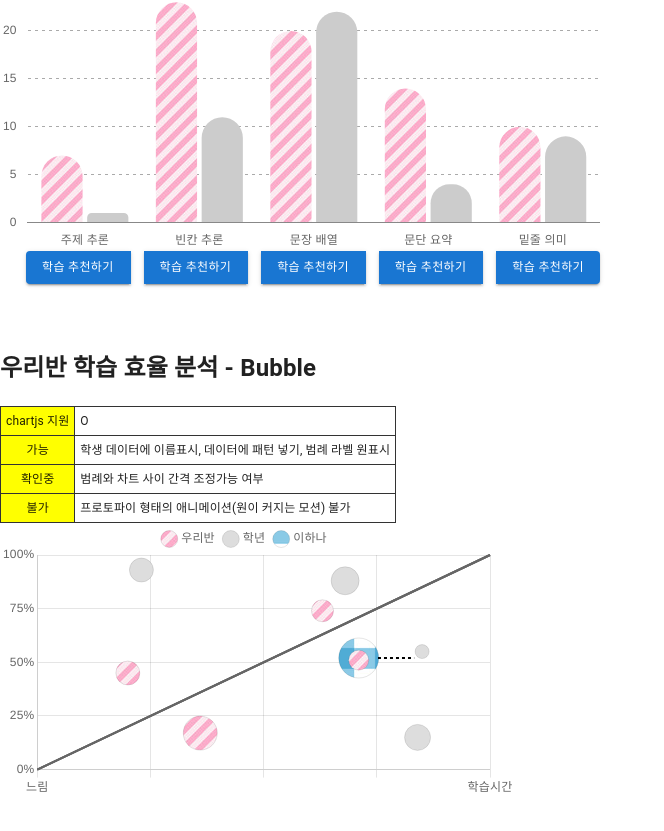
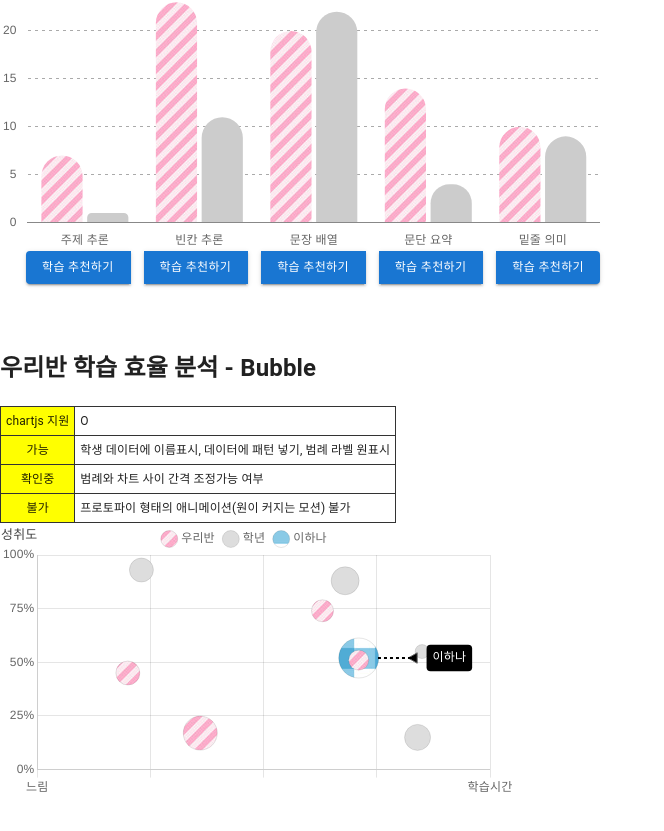
Before and after one commit to rightbrainLIB/miraeN_function_test, a React (Vite) app: page /miraeN_function_test/s1 in a window 1280 px wide. Shown: the part 547-1378 px from the top of the page, without its empty margins (0-664 px from the left). Built offline with nearby package versions, Linux system fonts and the light colour scheme.

Commit message:
[수정] 학생 수업하기 버블 차트 수정

```diff
--- a/src/components/S1Bubble.tsx
+++ b/src/components/S1Bubble.tsx
@@ -2,17 +2,12 @@ import {
   Chart as ChartJS,
   PointElement,
 	Legend,
-	ChartDataset,
-	ChartTypeRegistry,
-	Point,
-	BubbleDataPoint,
 } from 'chart.js';
 import imgStripe from "../img/stripe.jpg"
 import imgSquare from "../img/square.jpg"
 import {  Bubble } from 'react-chartjs-2';
 import faker from 'faker';
-// import ChartDataLabels from "chartjs-plugin-datalabels";
-import annotationPlugin, { PartialEventContext } from "chartjs-plugin-annotation";
+import annotationPlugin from "chartjs-plugin-annotation";
 
 ChartJS.register(
   PointElement,
@@ -25,21 +20,21 @@ stripe.src = imgStripe;
 const square = new Image();
 square.src = imgSquare;
 
-const yPos = (ctx: PartialEventContext) => {
-	const chart = ctx.chart;
-	const dataset = chart.data.datasets;
-	const result : ChartDataset<keyof ChartTypeRegistry, (number | [number, number] | Point | BubbleDataPoint | null)[]>[] = dataset.filter((data) => data.label  === '이하나' );
-	return result[0]!.data[0]!.y;
-}
-function xPos(ctx: PartialEventContext) {
+const yPos = (ctx) => {
 	const chart = ctx.chart;
 	const dataset = chart.data.datasets;
 	const result = dataset.filter((data) => data.label  === '이하나' );
-	return result[0]!.data[0]!.x + (result[0]!.data[0!].r / 4.7);
+	return result[0].data[0].y;
+}
+function xPos(ctx) {
+	const chart = ctx.chart;
+	const dataset = chart.data.datasets;
+	const result = dataset.filter((data) => data.label  === '이하나' );
+	return result[0].data[0].x + (result[0].data[0].r / 4.7);
 }
 
 const bubbleOptions = {
-	clip: 0,
+	clip: false,
 	layout: {
 		padding: {
 			right: 110,
@@ -59,9 +54,10 @@ const bubbleOptions = {
 			annotations: {
 				point1: {
 					drawTime: 'afterDraw',
+					type: 'point',
 					pointStyle: 'triangle',
-					xValue: (ctx: PartialEventContext) => xPos(ctx) + 8,//xMax
-					yValue: (ctx: PartialEventContext) => yPos(ctx),
+					xValue: (ctx) => xPos(ctx) + 8,//xMax
+					yValue: (ctx) => yPos(ctx),
 					backgroundColor: 'black',
 					rotation: -90,
 					radius: 6, //사이즈
@@ -69,8 +65,9 @@ const bubbleOptions = {
 				},
 				label1: {
 					drawTime: 'afterDraw',
-					xValue: (ctx: PartialEventContext) => xPos(ctx) + 14,
-					yValue: (ctx: PartialEventContext) => yPos(ctx),
+					type: 'label',
+					xValue: (ctx) => xPos(ctx) + 14,
+					yValue: (ctx) => yPos(ctx),
 					backgroundColor: 'black',
 					content: ['이하나'],
 					color: "white",
@@ -83,6 +80,7 @@ const bubbleOptions = {
 				},
 				label2: {
 					drawTime: 'afterDraw',
+					type: 'label',
 					xValue: -4,
 					yValue: 109,
 					content: ['성취도'],
@@ -95,10 +93,10 @@ const bubbleOptions = {
 				line1: {
 					drawTime: 'afterDraw',
 					init: true,
-					yMin: (ctx: PartialEventContext) => yPos(ctx),
-					yMax: (ctx: PartialEventContext) => yPos(ctx),
-					xMin: (ctx: PartialEventContext) => xPos(ctx),
-					xMax: (ctx: PartialEventContext) => xPos(ctx) + 8,//xMin + 8
+					yMin: (ctx) => yPos(ctx),
+					yMax: (ctx) => yPos(ctx),
+					xMin: (ctx) => xPos(ctx),
+					xMax: (ctx) => xPos(ctx) + 8,//xMin + 8
 					borderDash: [3, 3],
 					borderColor: "black",
 					borderWidth: 2,
@@ -115,7 +113,7 @@ const bubbleOptions = {
 			ticks: {
 				stepSize: 25,
 				autoSkip: false,
-				callback: function(_value:number, index: number, ticks: Array<object>) {
+				callback: function(value:number, index: number, ticks: Array<object>) {
 				return (
 					index === 0 ? '느림' : index === ticks.length - 1 ? '학습시간' : ""
 					);
@@ -190,7 +188,7 @@ const bubbleData = {
 ],
 };
 function S1Bubble() {
-  return <Bubble options={bubbleOptions} data={bubbleData} />
+  return <Bubble id="myBubbleChart" options={bubbleOptions} data={bubbleData} />
 }
 
 export default S1Bubble
```
